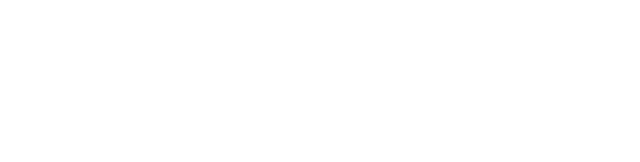
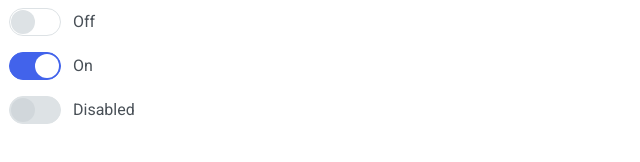
Before and after one commit to js-tasks-ru/htmlcss-20210114_dm-sudin, a website: page 07-lection5/03-toggler/index.html in a window 1280 px wide. Shown: the whole page, without its empty margins (0-640 px from the left). Drawn offline with Linux system fonts and the light colour scheme.

Commit message:
add solution for 5-module 3-task (toggler)

```diff
--- /dev/null
+++ b/07-lection5/03-toggler/custom.css
@@ -0,0 +1,7 @@
+.toggler {
+    margin-bottom: 16px;
+}
+
+.toggler:last-child {
+    margin-bottom: auto;
+}
--- a/07-lection5/03-toggler/index.html
+++ b/07-lection5/03-toggler/index.html
@@ -4,8 +4,33 @@
     <head>
         <link rel="stylesheet" href="../../assets/css/main.css">
         <link rel="stylesheet" href="./toggler.css">
+        <link rel="stylesheet" href="./custom.css">
     </head>
     <body>
 
+        <label class="toggler">
+            <input type="checkbox" class="toggler__control">
+            <div class="toggler__state">
+                <div class="toggler__marker"></div>
+            </div>
+            <p class="toggler__text">Off</p>
+        </label>
+
+        <label class="toggler">
+            <input type="checkbox" class="toggler__control" checked>
+            <div class="toggler__state">
+                <div class="toggler__marker"></div>
+            </div>
+            <p class="toggler__text">On</p>
+        </label>
+
+        <label class="toggler">
+            <input type="checkbox" class="toggler__control" disabled>
+            <div class="toggler__state">
+                <div class="toggler__marker"></div>
+            </div>
+            <p class="toggler__text">Disabled</p>
+        </label>
+
     </body>
 </html>
--- a/07-lection5/03-toggler/toggler.css
+++ b/07-lection5/03-toggler/toggler.css
@@ -0,0 +1,58 @@
+.toggler__control {
+    width: 1px;
+    height: 1px;
+    opacity: 0;
+    pointer-events: none;
+    margin: 0;
+}
+
+.toggler__control:checked ~ .toggler__state {
+    border: 1px solid var(--accent);
+    background: var(--accent);
+    padding-right: 1px;
+    justify-content: flex-end;
+}
+
+.toggler__control:checked ~ .toggler__state .toggler__marker{
+    background: var(--white);
+}
+
+.toggler__control:disabled ~ .toggler__state {
+    background: var(--bg-secondary);
+}
+
+.toggler__control:disabled ~ .toggler__state .toggler__marker {
+    background: var(--bg-toggler-marker);
+}
+
+.toggler {
+    display: flex;
+    align-items: center;
+    cursor: pointer;
+}
+
+.toggler__state {
+    width: 52px;
+    height: 28px;
+    border: var(--border-third);
+    border-radius: 16px;
+    box-sizing: border-box;
+    padding-left: 1px;
+    margin-right: 12px;
+    display: flex;
+    align-items: center;
+    justify-content: flex-start;
+}
+
+.toggler__marker {
+    width: 24px;
+    height: 24px;
+    background: var(--bg-secondary);
+    border-radius: 50%;
+}
+
+.toggler__text {
+    color: var(--text-main-color);
+    font-size: 16px;
+    line-height: 24px;
+}
--- a/assets/css/variables.css
+++ b/assets/css/variables.css
@@ -13,6 +13,7 @@
     --bg-third: #F9FAFC;
     --bg-black-half-opacity:rgba(0, 0, 0, 0.5);
     --bg-item-calendar: #a0b1f533;
+    --bg-toggler-marker: #D1D7DB;
 
     --accent: #4263EB;
     --accent-text-1: var(--white);
```
